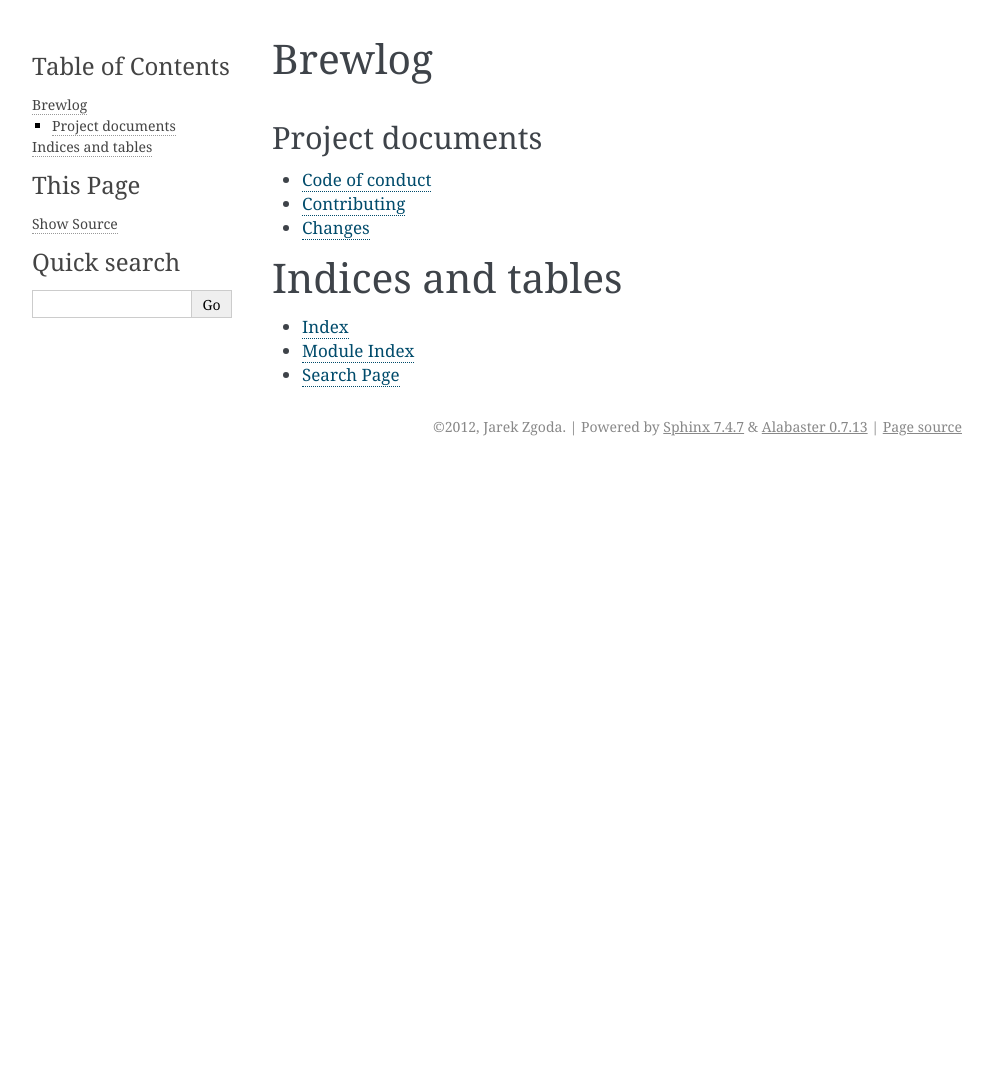
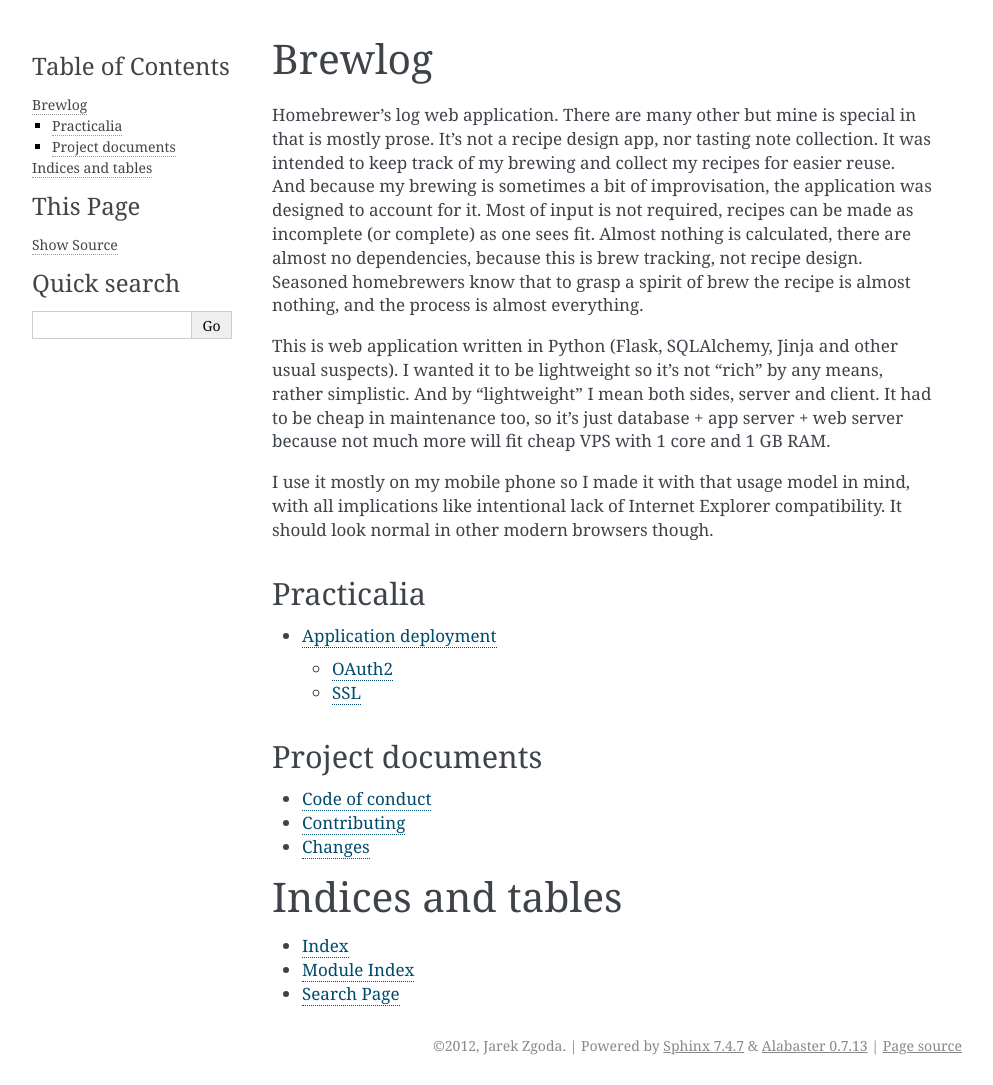
Before and after one commit to zgoda/brewlog, a Sphinx documentation site: the page built from docs/index.rst, in a window 1280 px wide. Shown: the whole page, without its empty margins (148-1141 px from the left). Built offline with Sphinx 7.4.7, drawn with Linux system fonts in a browser that asks for light colours; before the commit the page ends 900 px from its top, so only the background shows below that.

Commit message:
Some thoughts on deployment

```diff
--- a/docs/index.rst
+++ b/docs/index.rst
@@ -1,5 +1,35 @@
 Brewlog
 =======
+
+Homebrewer's log web application. There are many other but mine is special in
+that is mostly prose. It's not a recipe design app, nor tasting note
+collection. It was intended to keep track of my brewing and collect my recipes
+for easier reuse. And because my brewing is sometimes a bit of improvisation,
+the application was designed to account for it. Most of input is not required,
+recipes can be made as incomplete (or complete) as one sees fit. Almost nothing
+is calculated, there are almost no dependencies, because this is brew tracking,
+not recipe design. Seasoned homebrewers know that to grasp a spirit of brew the
+recipe is almost nothing, and the process is almost everything.
+
+This is web application written in Python (Flask, SQLAlchemy, Jinja and other
+usual suspects). I wanted it to be lightweight so it's not "rich" by any means,
+rather simplistic. And by "lightweight" I mean both sides, server and client.
+It had to be cheap in maintenance too, so it's just database + app server + web
+server because not much more will fit cheap VPS with 1 core and 1 GB RAM.
+
+I use it mostly on my mobile phone so I made it with that usage model in mind,
+with all implications like intentional lack of Internet Explorer compatibility.
+It should look normal in other modern browsers though.
+
+
+Practicalia
+-----------
+
+.. toctree::
+    :maxdepth: 2
+
+    deployment
+
 
 Project documents
 -----------------
```
Also changed, not shown: README.md (+1 -1 lines), docs/deployment.rst (added, +24 -0 lines).
